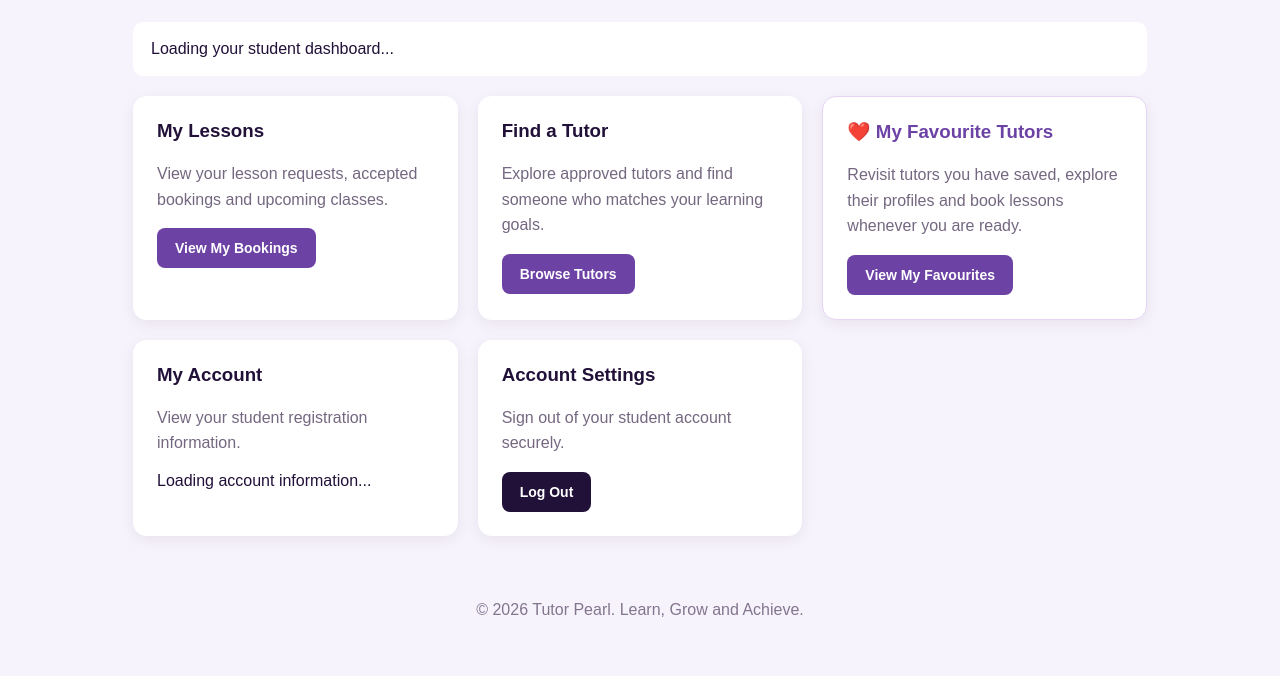
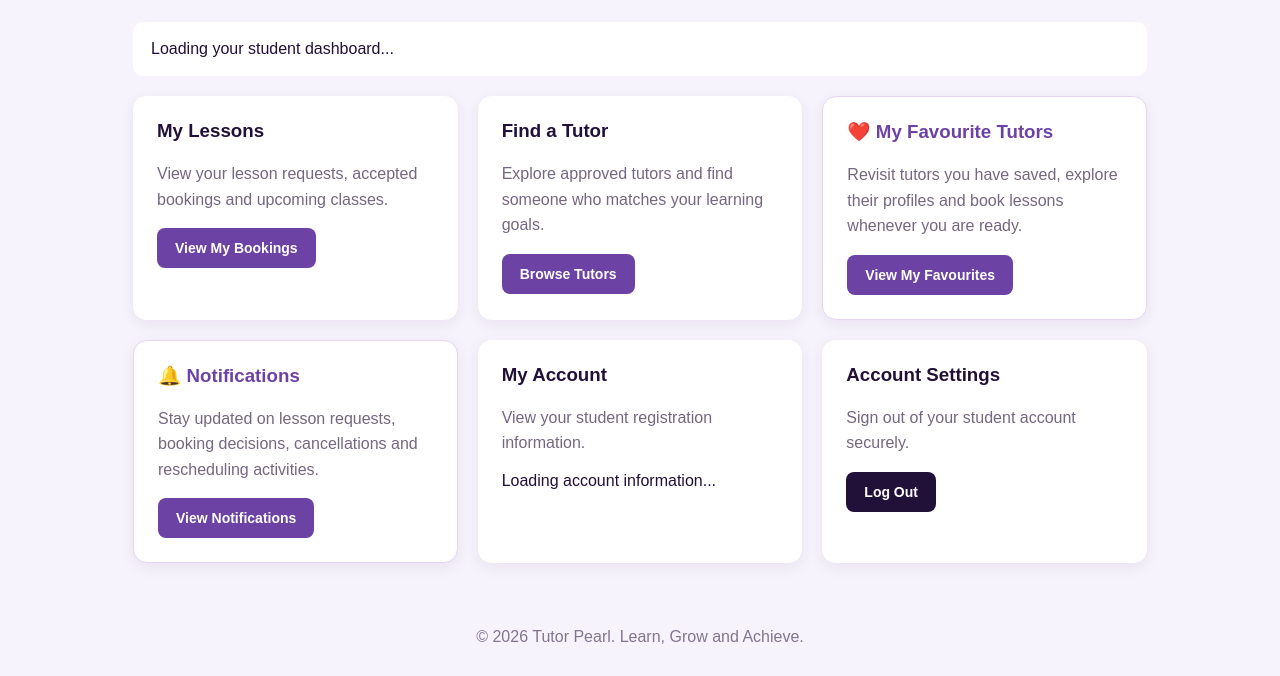
Before and after one commit to bettieamadi-dotcom/tutoring-marketplace, a plain HTML site: page student-dashboard.html in a window 1280 px wide. Shown: the part 182-858 px from the top of the page. Before the commit the page ends 831 px from the top, so only its background shows below. Drawn offline with Linux system fonts and the light colour scheme; a script that the page names is missing.

Commit message:
Enhance student dashboard layout and notifications

```diff
--- a/student-dashboard.html
+++ b/student-dashboard.html
@@ -99,6 +99,14 @@ main {
     color: #6d42a5;
 }
 
+.notification-card {
+    border: 1px solid #e5d5f5;
+}
+
+.notification-card h3 {
+    color: #6d42a5;
+}
+
 .notice {
     background: white;
     padding: 18px;
@@ -131,15 +139,9 @@ footer {
 </header><main><div class="welcome">
     <h1>Student Dashboard</h1>
     <p id="welcomeText">Welcome! Loading your account...</p>
-</div>
-
-<div id="notice" class="notice">
+</div><div id="notice" class="notice">
     Loading your student dashboard...
-</div>
-
-<div class="grid">
-
-    <section class="card">
+</div><div class="grid"><section class="card">
     <h3>My Lessons</h3>
 
     <p>
@@ -147,8 +149,7 @@ footer {
         and upcoming classes.
     </p>
 
-        <a class="button"
-           href="https://tutor-pearl.pages.dev/student-bookings.html">
+    <a class="button" href="https://tutor-pearl.pages.dev/student-bookings.html">
         View My Bookings
     </a>
 </section>
@@ -179,6 +180,19 @@ footer {
     </a>
 </section>
 
+<section class="card notification-card">
+    <h3>🔔 Notifications</h3>
+
+    <p>
+        Stay updated on lesson requests, booking decisions,
+        cancellations and rescheduling activities.
+    </p>
+
+    <a class="button" href="notifications.html">
+        View Notifications
+    </a>
+</section>
+
 <section class="card">
     <h3>My Account</h3>
 
@@ -199,9 +213,7 @@ footer {
     </button>
 </section>
 
-</div>
-
-</main><footer>
+</div></main><footer>
     © 2026 Tutor Pearl. Learn, Grow and Achieve.
 </footer><script type="module">
 
@@ -228,9 +240,7 @@ async function loadDashboard() {
         }
 
         if (!data.user) {
-
             window.location.href = "student-login.html";
-
             return;
         }
 
@@ -299,9 +309,7 @@ document.getElementById("logoutBtn").addEventListener(
         const { error } = await supabase.auth.signOut();
 
         if (error) {
-
             alert(error.message);
-
             return;
         }
 
```
Lines whose indentation alone changed are shown as unchanged.
